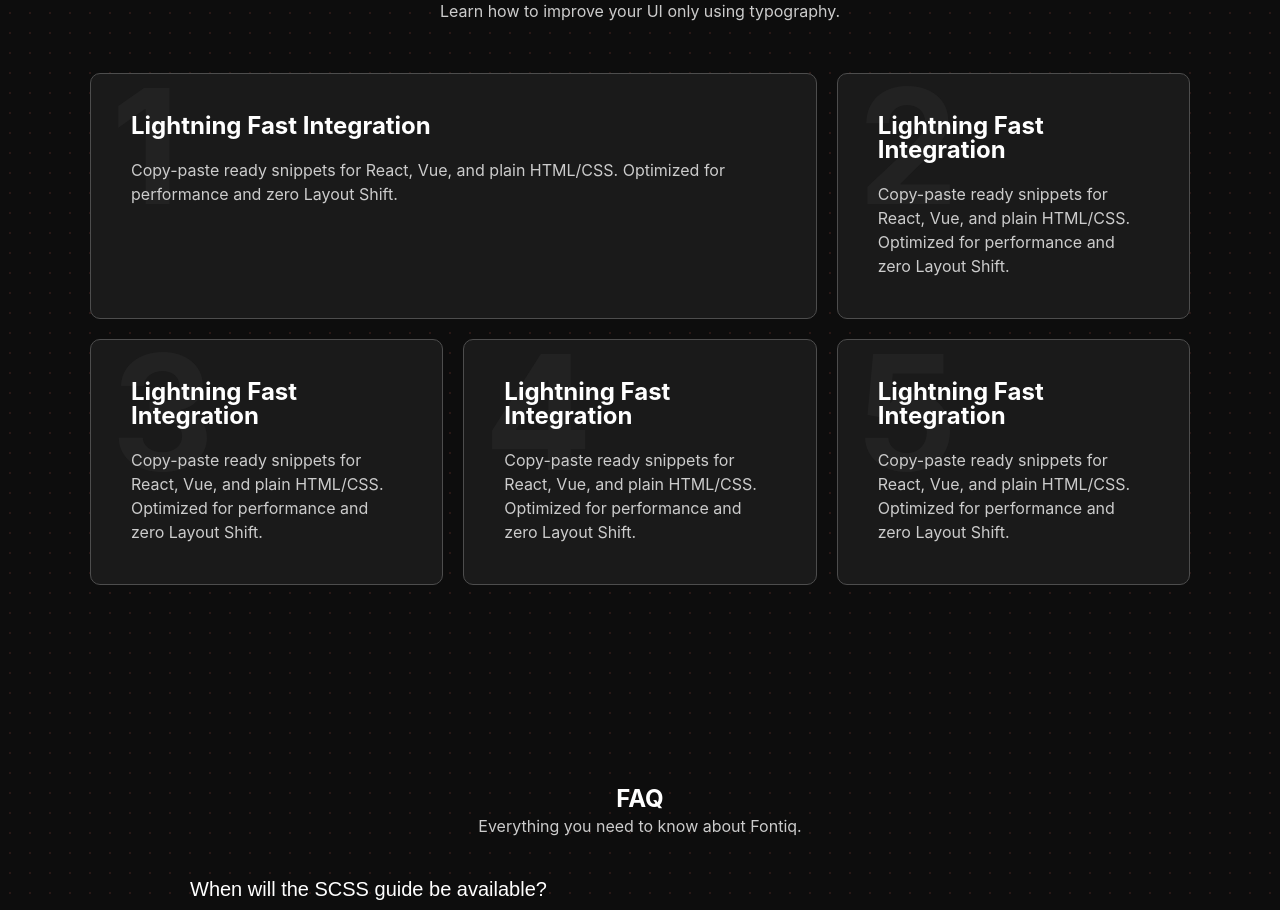
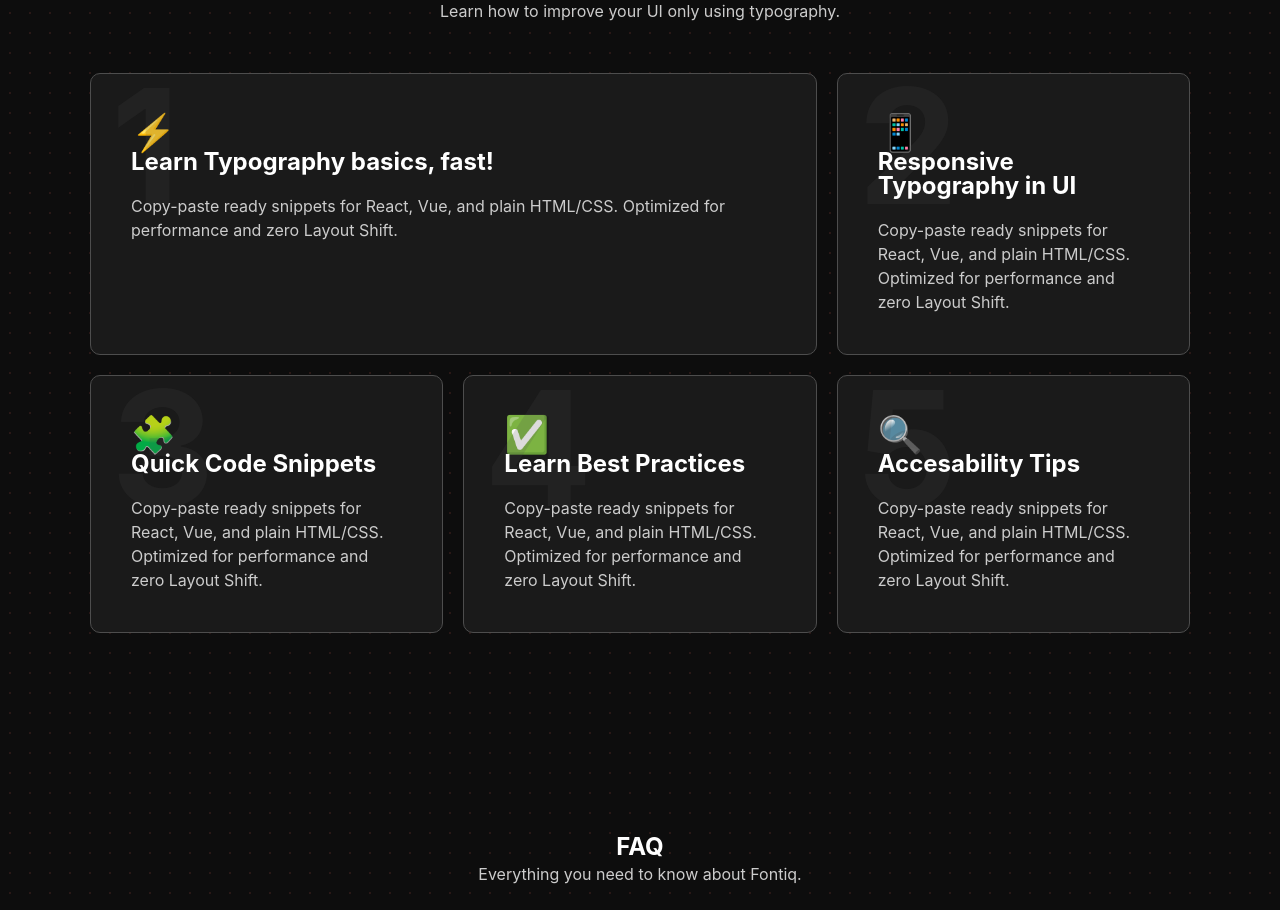
Before and after one commit to Johnson-Berisha/typography, a Next.js app: page /homepage-comingsoon in a window 1280 px wide. Shown: the part 1237-2147 px from the top of the page. Built offline with nearby package versions, Linux system fonts and the light colour scheme; no server answers.

Commit message:
content changes

```diff
--- a/src/app/homepage-comingsoon/page.js
+++ b/src/app/homepage-comingsoon/page.js
@@ -155,7 +155,8 @@ export default function ComingSoonPage() {
         <div className="facts-grid">
           <div className="fact-card large example">
             <span className="fact-icon">1</span>
-            <h3>Lightning Fast Integration</h3>
+            <h1>⚡</h1>
+            <h3>Learn Typography basics, fast!</h3>
             <p>
               Copy-paste ready snippets for React, Vue, and plain HTML/CSS.
               Optimized for performance and zero Layout Shift.
@@ -163,7 +164,8 @@ export default function ComingSoonPage() {
           </div>
           <div className="fact-card small example">
             <span className="fact-icon">2</span>
-            <h3>Lightning Fast Integration</h3>
+            <h1>📱</h1>
+            <h3>Responsive Typography in UI</h3>
             <p>
               Copy-paste ready snippets for React, Vue, and plain HTML/CSS.
               Optimized for performance and zero Layout Shift.
@@ -171,7 +173,8 @@ export default function ComingSoonPage() {
           </div>
           <div className="fact-card small example">
             <span className="fact-icon">3</span>
-            <h3>Lightning Fast Integration</h3>
+            <h1>🧩</h1>
+            <h3>Quick Code Snippets</h3>
             <p>
               Copy-paste ready snippets for React, Vue, and plain HTML/CSS.
               Optimized for performance and zero Layout Shift.
@@ -179,7 +182,8 @@ export default function ComingSoonPage() {
           </div>
           <div className="fact-card small example">
             <span className="fact-icon">4</span>
-            <h3>Lightning Fast Integration</h3>
+            <h1>✅</h1>
+            <h3>Learn Best Practices</h3>
             <p>
               Copy-paste ready snippets for React, Vue, and plain HTML/CSS.
               Optimized for performance and zero Layout Shift.
@@ -187,7 +191,8 @@ export default function ComingSoonPage() {
           </div>
           <div className="fact-card small example">
             <span className="fact-icon">5</span>
-            <h3>Lightning Fast Integration</h3>
+            <h1>🔍</h1>
+            <h3>Accesability Tips</h3>
             <p>
               Copy-paste ready snippets for React, Vue, and plain HTML/CSS.
               Optimized for performance and zero Layout Shift.
```
